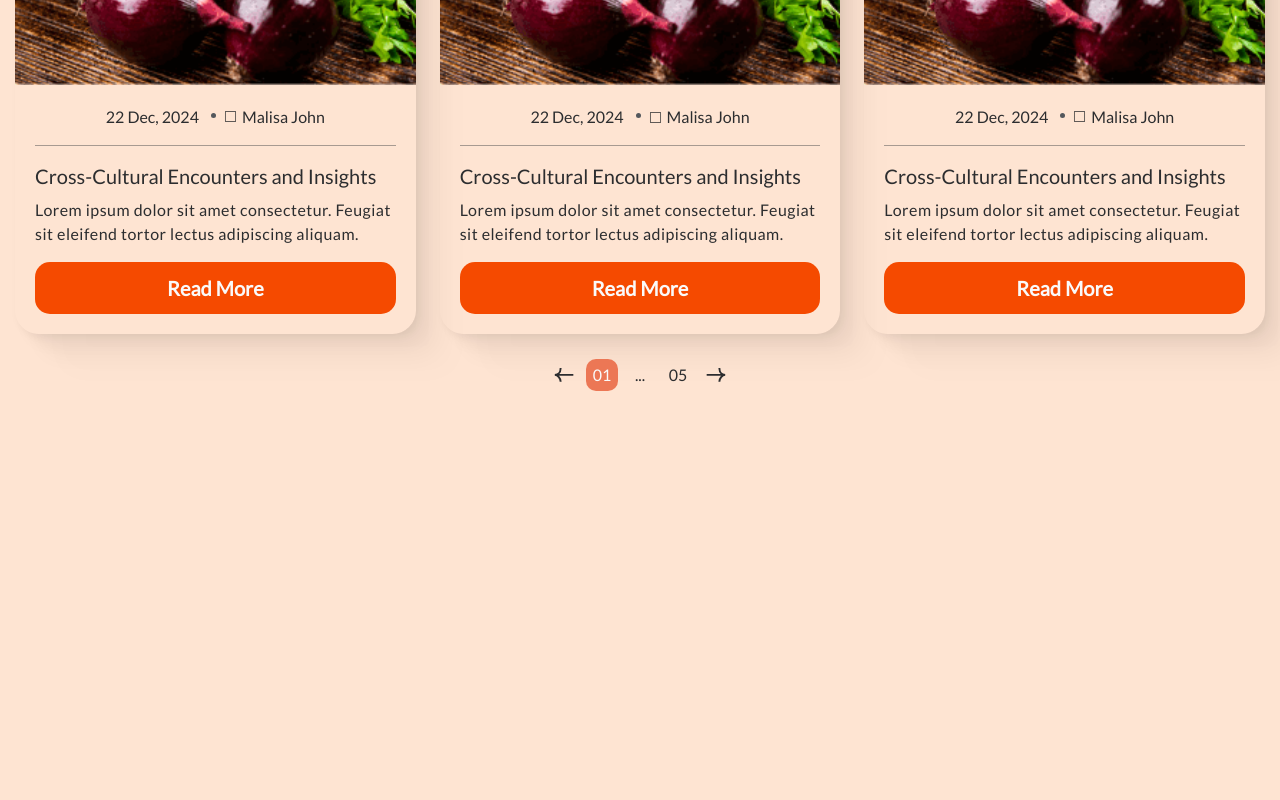
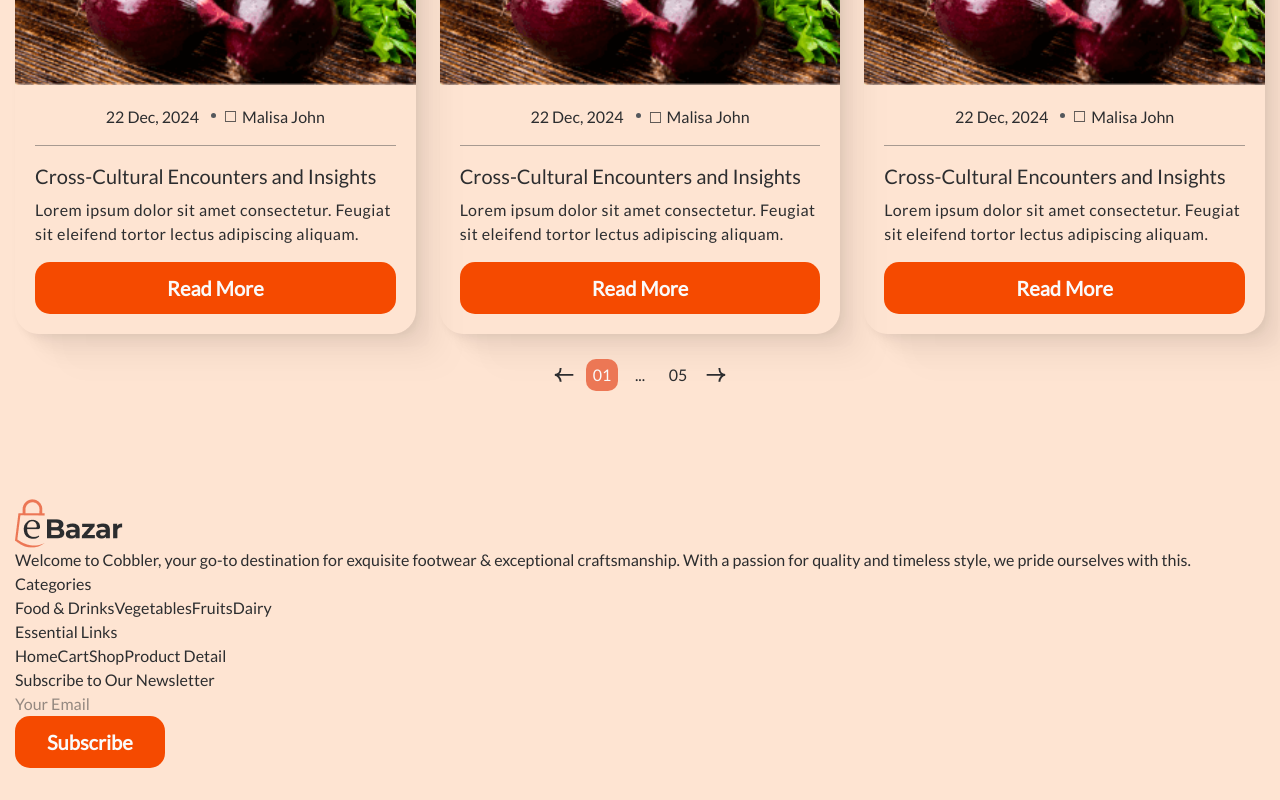
Before and after one commit to hossein1075/e-Bazar, a React (Vite) app: page / in a window 1280 px wide. Shown: the part 4366-5166 px from the top of the page. Before the commit the page ends 4817 px from the top, so only its background shows below. Built offline with nearby package versions, Linux system fonts and the light colour scheme.

Commit message:
add html section first footer

```diff
--- /dev/null
+++ b/src/components/footer/Footer.jsx
@@ -0,0 +1,14 @@
+import React from 'react'
+import SectionDesc from './sectionsFooter/sectionSesc/SectionDesc'
+
+function Footer() {
+  return (
+    <>
+   <footer className='pt-12 pb-8'>
+     <SectionDesc/>
+   </footer>
+    </>
+  )
+}
+
+export default Footer
--- /dev/null
+++ b/src/components/footer/sectionsFooter/sectionSesc/SectionDesc.jsx
@@ -0,0 +1,55 @@
+import React from 'react'
+import BtnOrigin from '../../../main/componentsMain/BtnOrigin/BtnOrigin'
+import InfoBtnOrigin from '../../../main/componentsMain/BtnOrigin/InfoBtnOrigin'
+
+function SectionDesc() {
+    return (
+        <>
+            <section>
+                <div className="container">
+                    <div>
+                        <div>
+                            <img src="/icons/logo.png" alt="logo" />
+                            <p>
+                                Welcome to Cobbler, your go-to destination for exquisite footwear & exceptional craftsmanship.
+                                With a passion for quality and timeless style,
+                                we pride ourselves with this.
+                            </p>
+                        </div>
+                        <div>
+                            <h5>Categories</h5>
+                            <ul>
+                                <li>
+                                    <a href="#">Food & Drinks</a>
+                                    <a href="#">Vegetables</a>
+                                    <a href="#">Fruits</a>
+                                    <a href="#">Dairy</a>
+                                </li>
+                            </ul>
+                        </div>
+                        <div>
+                            <h5>Essential Links</h5>
+                            <ul>
+                                <li>
+                                    <a href="#">Home</a>
+                                    <a href="#">Cart</a>
+                                    <a href="#">Shop</a>
+                                    <a href="#">Product Detail</a>
+                                </li>
+                            </ul>
+                        </div>
+                        <div>
+                            <h5>Subscribe to Our Newsletter</h5>
+                            <div>
+                                <input type="text" placeholder='Your Email' />
+                            </div>
+                            <BtnOrigin text={InfoBtnOrigin[5].info}/>
+                        </div>
+                    </div>
+                </div>
+            </section>
+        </>
+    )
+}
+
+export default SectionDesc
--- a/src/pages/Home.jsx
+++ b/src/pages/Home.jsx
@@ -1,11 +1,13 @@
 import React from 'react'
 import Header from '../components/header/Header'
 import Main from '../components/main/Main'
+import Footer from '../components/footer/Footer'
 function Home() {
   return (
     <>
     <Header/>
     <Main/>
+    <Footer/>
     </>
   )
 }
```
